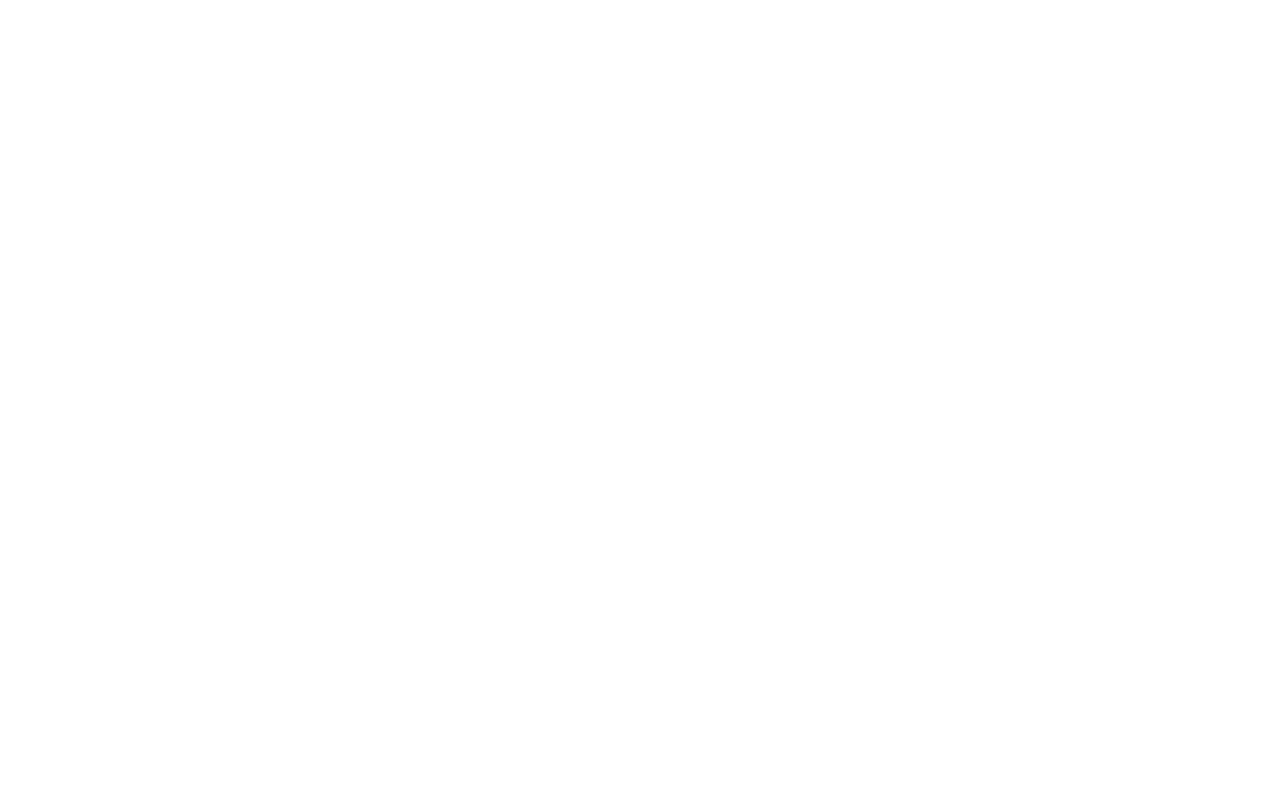
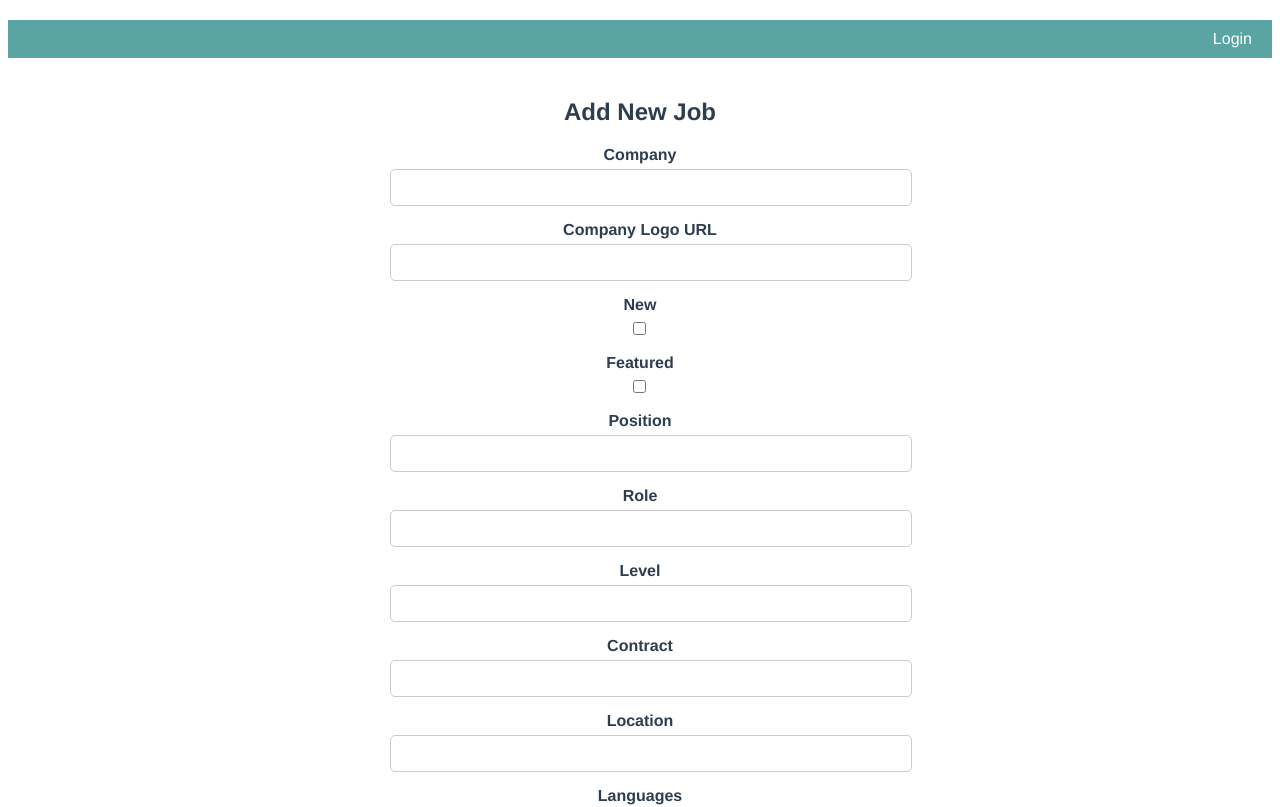
Before and after one commit to getssh/joblist-frontend, a Vue app: page /add-job in a window 1280 px wide. Before the commit this address had no page. Shown: the top 807 px of the page. Built offline with nearby package versions, Linux system fonts and the light colour scheme.

Commit message:
Add form to add new job and handled diffrent user roles

```diff
--- a/src/App.vue
+++ b/src/App.vue
@@ -1,12 +1,18 @@
 <template>
   <div id="app">
+    <Header />
     <router-view />
   </div>
 </template>
 
 <script>
+import Header from './components/Header.vue';
+
 export default {
   name: 'App',
+  components: {
+    Header,
+  },
 };
 </script>
 
--- /dev/null
+++ b/src/components/Header.vue
@@ -0,0 +1,64 @@
+<template>
+  <header class="header">
+    <router-link v-if="isAuthenticated" to="/jobs" class="nav-link">JobList</router-link>
+    <router-link v-if="isAuthenticated" to="/add-job" class="nav-link">Add New Job</router-link>
+    <router-link v-if="isSuperAdmin" to="/users" class="nav-link">Users</router-link>
+    <router-link v-if="!isAuthenticated" to="/login" class="nav-link">Login</router-link>
+    <button v-if="isAuthenticated" @click="logout" class="nav-link">Logout</button>
+  </header>
+</template>
+
+<script>
+import { defineComponent } from 'vue';
+import { useAuthStore } from '@/store/auth';
+import { useRouter } from 'vue-router';
+
+export default defineComponent({
+  name: 'HeaderComponent',
+  computed: {
+    isAuthenticated() {
+      return useAuthStore().token !== '';
+    },
+    isAdminOrSuperAdmin() {
+      const role = useAuthStore().role;
+      return role === 'admin' || role === 'superadmin';
+    },
+    isSuperAdmin() {
+      return useAuthStore().role === 'superadmin';
+    },
+  },
+  methods: {
+    logout() {
+      const authStore = useAuthStore();
+      authStore.clearToken();
+      // const router = useRouter();
+      const router = useRouter();
+      if (router && router.push) {
+        router.push('/login');
+      }
+    },
+  },
+});
+</script>
+
+<style scoped>
+.header {
+  background-color: #5ba4a4;
+  color: #fff;
+  padding: 10px;
+  display: flex;
+  justify-content: flex-end;
+}
+
+.nav-link {
+  color: #fff;
+  text-decoration: none;
+  margin-right: 10px;
+}
+
+button.nav-link {
+  background-color: transparent;
+  border: none;
+  cursor: pointer;
+}
+</style>
--- a/src/router/index.js
+++ b/src/router/index.js
@@ -1,6 +1,7 @@
 import { createRouter, createWebHistory } from 'vue-router';
 import LoginComponent  from '../views/LoginComponent.vue';
 import JobList from '../views/JobList.vue';
+import AddNewJob from '../views/AddNewJob.vue'
 
 const routes = [
   {
@@ -17,6 +18,11 @@
     name: 'JobList',
     component: JobList,
   },
+  {
+    path: '/add-job',
+    name: 'AddNewJob',
+    component: AddNewJob,
+  },
 ];
 
 const router = createRouter({
--- a/src/store/auth.js
+++ b/src/store/auth.js
@@ -4,13 +4,23 @@
   id: 'auth',
   state: () => ({
     token: '',
+    id: '',
+    role: '',
   }),
   actions: {
     setToken(token) {
       this.token = token;
     },
+    setId(id) {
+      this.id = id;
+    },
+    setRole(role) {
+      this.role = role;
+    },
     clearToken() {
       this.token = '';
+      this.id = '';
+      this.role = '';
     },
   },
 });
--- /dev/null
+++ b/src/views/AddNewJob.vue
@@ -0,0 +1,161 @@
+<template>
+  <div class="add-job">
+    <h2>Add New Job</h2>
+    <p v-if="jobCreationMessage">{{ jobCreationMessage }}</p>
+    <form @submit.prevent="createJob" class="form">
+      <div class="column">
+        <div class="form-group">
+          <label for="company">Company</label>
+          <input v-model="job.company" type="text" id="company" required />
+        </div>
+
+        <div class="form-group">
+          <label for="logo">Company Logo URL</label>
+          <input v-model="job.logo" type="text" id="logo" required />
+        </div>
+
+        <div class="form-group">
+          <label for="new">New</label>
+          <input v-model="job.new" type="checkbox" id="new" />
+        </div>
+
+        <div class="form-group">
+          <label for="featured">Featured</label>
+          <input v-model="job.featured" type="checkbox" id="featured" />
+        </div>
+
+        <div class="form-group">
+          <label for="position">Position</label>
+          <input v-model="job.position" type="text" id="position" required />
+        </div>
+      </div>
+
+      <div class="column">
+        <div class="form-group">
+          <label for="role">Role</label>
+          <input v-model="job.role" type="text" id="role" required />
+        </div>
+
+        <div class="form-group">
+          <label for="level">Level</label>
+          <input v-model="job.level" type="text" id="level" required />
+        </div>
+
+        <div class="form-group">
+          <label for="contract">Contract</label>
+          <input v-model="job.contract" type="text" id="contract" required />
+        </div>
+
+        <div class="form-group">
+          <label for="location">Location</label>
+          <input v-model="job.location" type="text" id="location" required />
+        </div>
+
+        <div class="form-group">
+          <label for="languages">Languages</label>
+          <input v-model="job.languages" type="text" id="languages" required />
+        </div>
+
+        <div class="form-group">
+          <label for="tools">Tools</label>
+          <input v-model="job.tools" type="text" id="tools" required />
+        </div>
+      </div>
+
+      <button type="submit">Create Job</button>
+    </form>
+  </div>
+</template>
+<script>
+import axios from 'axios';
+import { useAuthStore } from '@/store/auth';
+
+export default {
+  data() {
+    return {
+      job: {
+        company: '',
+        logo: '',
+        new: false,
+        featured: false,
+        position: '',
+        role: '',
+        level: '',
+        contract: '',
+        location: '',
+        languages: '',
+        tools: '',
+      },
+      jobCreationMessage: '',
+    };
+  },
+  methods: {
+    createJob() {
+
+      const authStore = useAuthStore();
+      const userToken = authStore.token;
+
+      this.job.languages = this.job.languages.split(',').map(item => item.trim());
+      this.job.tools = this.job.tools.split(',').map(item => item.trim());
+
+axios
+        .post('http://localhost:5000/api/jobs/', this.job, {
+          headers: {
+            Authorization: `Bearer ${userToken}`,
+            'Content-Type': 'application/json',
+          },
+        })
+        .then((response) => {
+          console.log('Job created successfully:', response.data);
+          this.jobCreationMessage = 'Job created successfully';
+        })
+        .catch((error) => {
+          console.error('Error creating job:', error);
+          this.jobCreationMessage = 'Error creating job';
+        });
+    },
+  },
+};
+</script>
+
+<style scoped>
+.add-job {
+  max-width: 500px;
+  margin: 0 auto;
+  padding: 20px;
+}
+
+.form-group {
+  margin-bottom: 15px;
+}
+
+label {
+  display: block;
+  font-weight: bold;
+  margin-bottom: 5px;
+}
+
+input[type="text"] {
+  width: 100%;
+  padding: 10px;
+  border: 1px solid #ccc;
+  border-radius: 5px;
+}
+
+input[type="checkbox"] {
+  margin-right: 5px;
+}
+
+button {
+  background-color: #5BA4A4;
+  color: #fff;
+  padding: 10px 20px;
+  border: none;
+  border-radius: 5px;
+  cursor: pointer;
+}
+
+button:hover {
+  background-color: #3E7E7E;
+}
+</style>
--- a/src/views/LoginComponent.vue
+++ b/src/views/LoginComponent.vue
@@ -1,12 +1,12 @@
 <template>
-  <div>
+  <div class="login">
     <h2>Login</h2>
-    <form @submit.prevent="login">
-      <input v-model="email" type="email" placeholder="Email" required />
-      <input v-model="password" type="password" placeholder="Password" required />
-      <button type="submit">Login</button>
+    <form @submit.prevent="login" class="login-form">
+      <input v-model="email" type="email" placeholder="Email" required class="form-input" />
+      <input v-model="password" type="password" placeholder="Password" required class="form-input" />
+      <button type="submit" class="login-button">Login</button>
     </form>
-    <p>{{ message }}</p>
+    <p class="login-message">{{ message }}</p>
   </div>
 </template>
 
@@ -44,6 +44,9 @@
         if (response.ok) {
           message.value = 'Login successful';
           authStore.setToken(data.token);
+          authStore.setId(data.id);
+          authStore.setRole(data.role);
+          console.log(data);
           router.push('/jobs');
         } else {
           message.value = data.message || 'Login failed';
@@ -58,3 +61,46 @@
   },
 };
 </script>
+
+<style scoped>
+.login {
+  max-width: 400px;
+  margin: 0 auto;
+  padding: 20px;
+  text-align: center;
+}
+
+.login-form {
+  display: flex;
+  flex-direction: column;
+  align-items: center;
+}
+
+.form-input {
+  width: 100%;
+  padding: 10px;
+  border: 1px solid #ccc;
+  border-radius: 5px;
+  margin: 5px 0;
+}
+
+.login-button {
+  background-color: #5BA4A4;
+  color: #fff;
+  padding: 10px 20px;
+  border: none;
+  border-radius: 5px;
+  cursor: pointer;
+  margin-top: 10px;
+}
+
+.login-button:hover {
+  background-color: #3E7E7E;
+}
+
+.login-message {
+  margin-top: 10px;
+  font-weight: bold;
+  color: #FF0000;
+}
+</style>
```
